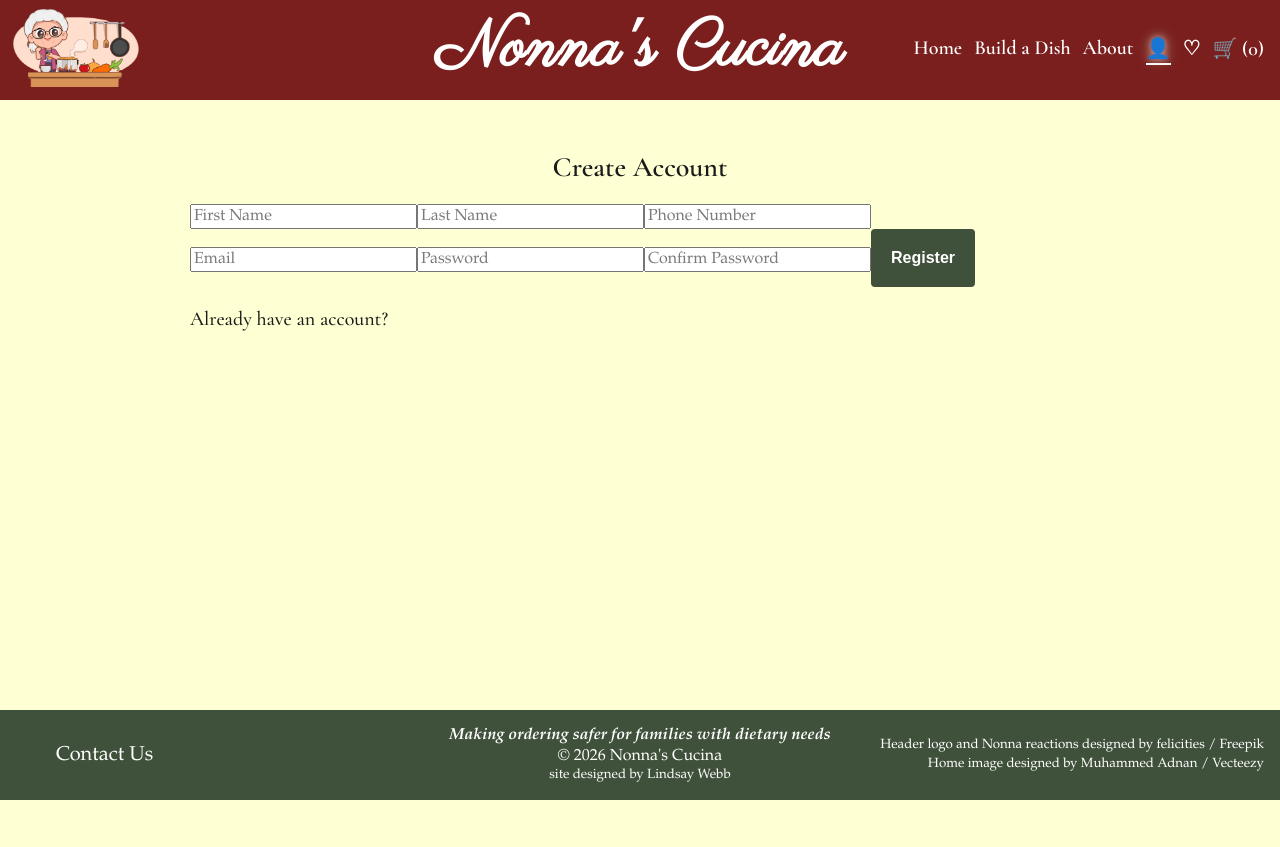
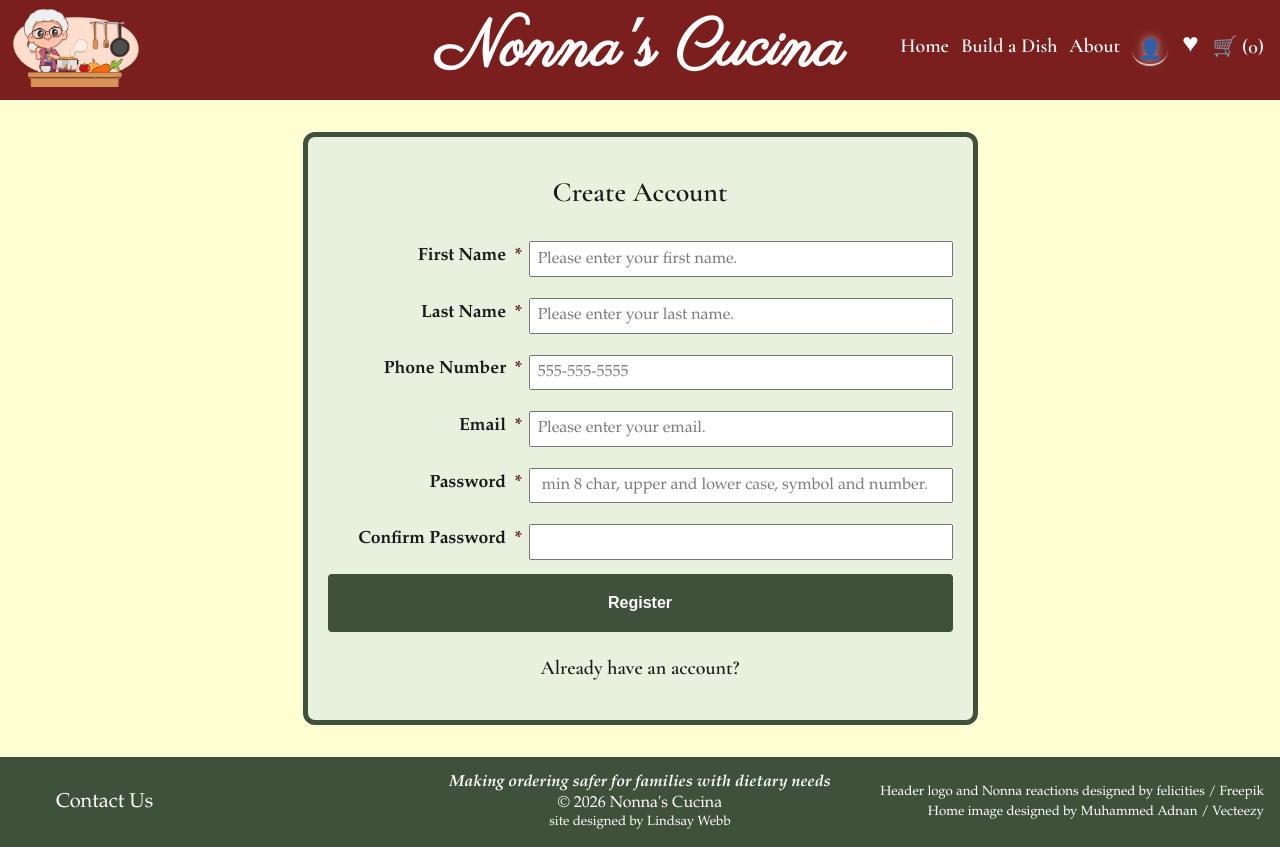
Before and after one commit to lindsayowow/nonnas-cucina-backend, a React (Vite) app in the folder nonna-frontend/: page /auth in a window 1280 px wide. Both pictures are taken after a click on the element "Create an account". Before the commit the page ends 800 px from the top, so only its background shows below. Built offline with nearby package versions, Linux system fonts and the light colour scheme.

Commit message:
updated edit profile, styling on forms and header.

```diff
--- a/nonna-frontend/src/components/Profile.jsx
+++ b/nonna-frontend/src/components/Profile.jsx
@@ -1,11 +1,17 @@
 import { useState, useEffect } from "react";
-import { Link } from "react-router-dom";
 import AuthButton from "./buttons/AuthButton";
-import "../styles/profile.css";   // ⭐ new stylesheet
+import "../styles/profile.css";
 
-export default function Profile({ token, setToken }) {
+export default function Profile({ token, editing, setEditing }) {
   const [user, setUser] = useState(null);
-  const [editing, setEditing] = useState(false);
+  const [form, setForm] = useState({
+    firstName: "",
+    lastName: "",
+    email: "",
+    phoneNumber: ""
+  });
+  const [saving, setSaving] = useState(false);
+  const [error, setError] = useState(null);
 
   function getUserIdFromToken(token) {
     try {
@@ -34,6 +40,12 @@ export default function Profile({ token, setToken }) {
         if (response.ok) {
           const data = await response.json();
           setUser(data);
+          setForm({
+            firstName: data.firstName ?? "",
+            lastName: data.lastName ?? "",
+            email: data.email ?? "",
+            phoneNumber: data.phoneNumber ?? ""
+          });
         } else {
           console.error("Failed to fetch user");
         }
@@ -47,9 +59,57 @@ export default function Profile({ token, setToken }) {
     }
   }, [userId, token]);
 
-  function logout() {
-    localStorage.removeItem("token");
-    setToken(null);
+  function handleChange(e) {
+    const { name, value } = e.target;
+    setForm(prev => ({ ...prev, [name]: value }));
+  }
+
+  function handleCancel() {
+    if (user) {
+      setForm({
+        firstName: user.firstName ?? "",
+        lastName: user.lastName ?? "",
+        email: user.email ?? "",
+        phoneNumber: user.phoneNumber ?? ""
+      });
+    }
+    setError(null);
+    setEditing(false);
+  }
+
+  async function handleSubmit(e) {
+    e.preventDefault();
+    setSaving(true);
+    setError(null);
+
+    try {
+      const response = await fetch(
+        `http://localhost:8080/users/profile/${userId}`,
+        {
+          method: "PUT",
+          headers: {
+            "Content-Type": "application/json",
+            Authorization: `Bearer ${token}`,
+          },
+          body: JSON.stringify(form)
+        }
+      );
+
+      if (!response.ok) {
+        setError("Failed to update profile.");
+        setSaving(false);
+        return;
+      }
+
+      const updated = await response.json();
+      setUser(updated);
+      setEditing(false);
+    } catch (err) {
+      console.error("Error updating profile", err);
+      setError("Error updating profile.");
+    } finally {
+      setSaving(false);
+    }
   }
 
   if (!user) {
@@ -78,13 +138,62 @@ export default function Profile({ token, setToken }) {
       )}
 
       {editing && (
-        <div className="profile-content">
-          <p>Edit mode coming soon…</p>
+        <form className="profile-content" onSubmit={handleSubmit}>
+          <label>
+            First Name
+            <input
+              type="text"
+              name="firstName"
+              value={form.firstName}
+              onChange={handleChange}
+              required
+            />
+          </label>
 
-          <AuthButton onClick={() => setEditing(false)}>
-            Cancel
-          </AuthButton>
-        </div>
+          <label>
+            Last Name
+            <input
+              type="text"
+              name="lastName"
+              value={form.lastName}
+              onChange={handleChange}
+              required
+            />
+          </label>
+
+          <label>
+            Email
+            <input
+              type="email"
+              name="email"
+              value={form.email}
+              onChange={handleChange}
+              required
+            />
+          </label>
+
+          <label>
+            Phone Number
+            <input
+              type="tel"
+              name="phoneNumber"
+              value={form.phoneNumber}
+              onChange={handleChange}
+            />
+          </label>
+
+          {error && <p className="profile-error">{error}</p>}
+
+          <div className="profile-actions">
+            <AuthButton type="submit" disabled={saving}>
+              {saving ? "Saving..." : "Save"}
+            </AuthButton>
+
+            <AuthButton type="button" onClick={handleCancel}>
+              Cancel
+            </AuthButton>
+          </div>
+        </form>
       )}
     </div>
   );
--- a/nonna-frontend/src/components/forms/LoginForm.jsx
+++ b/nonna-frontend/src/components/forms/LoginForm.jsx
@@ -1,5 +1,6 @@
 import { useState } from "react";
 import AuthButton from "../buttons/AuthButton";
+import "../../styles/form.css";
 
 export default function LoginForm({ setToken, switchToRegister }) {
   const [email, setEmail] = useState("");
@@ -26,7 +27,7 @@ export default function LoginForm({ setToken, switchToRegister }) {
     }
 
     if (response.ok && data.token) {
-            setToken(data.token);   // sends token → Auth.jsx → App.jsx
+      setToken(data.token);
     } else {
       alert(data.error || "Invalid login.");
     }
@@ -36,21 +37,23 @@ export default function LoginForm({ setToken, switchToRegister }) {
     email.trim().length === 0 || password.trim().length === 0;
 
   return (
-        <div className="login-form">
+    <div className="card auth-card">
+      <form className="form-container" onSubmit={handleLogin}>
         <h2>Login</h2>
 
-            <form onSubmit={handleLogin}>
+        <label htmlFor="email">Email</label>
         <input
+          id="email"
           type="email"
-                    placeholder="Email"
           value={email}
           required
           onChange={e => setEmail(e.target.value)}
         />
 
+        <label htmlFor="password">Password</label>
         <input
+          id="password"
           type="password"
-                    placeholder="Password"
           value={password}
           required
           onChange={e => setPassword(e.target.value)}
@@ -63,11 +66,11 @@ export default function LoginForm({ setToken, switchToRegister }) {
         >
           Login
         </AuthButton>
-            </form>
 
         <p onClick={switchToRegister} className="switch-link">
           Create an account
         </p>
+      </form>
     </div>
   );
 }
--- a/nonna-frontend/src/components/forms/RegisterForm.jsx
+++ b/nonna-frontend/src/components/forms/RegisterForm.jsx
@@ -1,5 +1,6 @@
 import { useState } from "react";
 import AuthButton from "../../components/buttons/AuthButton";
+import "../../styles/form.css";
 
 export default function RegisterForm({ switchToLogin }) {
   const [formData, setFormData] = useState({
@@ -11,12 +12,22 @@ export default function RegisterForm({ switchToLogin }) {
     confirmPassword: ""
   });
 
-  // Email validation
+  function formatPhoneNumber(value) {
+    const digits = value.replace(/\D/g, "").slice(0, 10);
+    if (digits.length <= 3) return digits;
+    if (digits.length <= 6) return `${digits.slice(0, 3)}-${digits.slice(3)}`;
+    return `${digits.slice(0, 3)}-${digits.slice(3, 6)}-${digits.slice(6)}`;
+  }
+
+  function handleChange(e) {
+    let { name, value } = e.target;
+    if (name === "phoneNumber") value = formatPhoneNumber(value);
+    setFormData({ ...formData, [name]: value });
+  }
+
   const validEmail = /\S+@\S+\.\S+/.test(formData.email.trim());
-  const emailHasError =
-    formData.email.trim().length > 0 && !validEmail;
+  const emailHasError = formData.email.trim().length > 0 && !validEmail;
 
-  // Password complexity checks
   const hasUppercase = /[A-Z]/.test(formData.password);
   const hasLowercase = /[a-z]/.test(formData.password);
   const hasNumber = /[0-9]/.test(formData.password);
@@ -24,38 +35,39 @@ export default function RegisterForm({ switchToLogin }) {
   const hasMinLength = formData.password.length >= 8;
 
   const passwordIsValid =
-    hasUppercase &&
-    hasLowercase &&
-    hasNumber &&
-    hasSymbol &&
-    hasMinLength;
+    hasUppercase && hasLowercase && hasNumber && hasSymbol && hasMinLength;
 
-  // Password match check
   const passwordsMatch =
     formData.password.trim().length > 0 &&
     formData.password === formData.confirmPassword;
 
-  // Disable submit until everything is valid
+  // NEW VALIDATION
+  const firstNameValid = formData.firstName.trim().length >= 2;
+  const lastNameValid = formData.lastName.trim().length >= 2;
+
   const isIncomplete =
-    formData.firstName.trim().length === 0 ||
-    formData.lastName.trim().length === 0 ||
-    formData.phoneNumber.trim().length === 0 ||
-    formData.email.trim().length === 0 ||
-    formData.password.trim().length === 0 ||
-    formData.confirmPassword.trim().length === 0 ||
+    !firstNameValid ||
+    !lastNameValid ||
+    !formData.phoneNumber.trim() ||
+    !formData.email.trim() ||
+    !formData.password.trim() ||
+    !formData.confirmPassword.trim() ||
     !validEmail ||
     !passwordIsValid ||
     !passwordsMatch;
 
-  function handleChange(e) {
-    setFormData({
-      ...formData,
-      [e.target.name]: e.target.value
-    });
+  async function handleRegister(e) {
+    e.preventDefault();
+
+    if (!firstNameValid) {
+      alert("First name must be at least 2 characters.");
+      return;
     }
 
-  async function handleRegister(e) {
-    e.preventDefault();
+    if (!lastNameValid) {
+      alert("Last name must be at least 2 characters.");
+      return;
+    }
 
     if (!validEmail) {
       alert("Please enter a valid email.");
@@ -63,9 +75,7 @@ export default function RegisterForm({ switchToLogin }) {
     }
 
     if (!passwordIsValid) {
-      alert(
-        "Password must be at least 8 characters and include uppercase, lowercase, number, and symbol."
-      );
+      alert("Password must meet complexity requirements.");
       return;
     }
 
@@ -74,7 +84,6 @@ export default function RegisterForm({ switchToLogin }) {
       return;
     }
 
-    // Backend expects full DTO fields
     const payload = {
       email: formData.email,
       firstName: formData.firstName,
@@ -98,72 +107,96 @@ export default function RegisterForm({ switchToLogin }) {
   }
 
   return (
-    <div className="register-form">
+    <div className="card register-card">
+      <form className="register-form-container" onSubmit={handleRegister}>
         <h2>Create Account</h2>
 
-      <form onSubmit={handleRegister}>
-
-        {/* First Name */}
+        <div className="register-form-row">
+          <label htmlFor="firstName">
+            First Name <span className="required-asterisk">*</span>
+          </label>
           <input
+            id="firstName"
             type="text"
             name="firstName"
-          placeholder="First Name"
             value={formData.firstName}
             onChange={handleChange}
+            placeholder="Please enter your first name."
             required
           />
+          {!firstNameValid && formData.firstName.length > 0 && (
+            <p className="inputError">First name must be at least 2 characters.</p>
+          )}
+        </div>
 
-        {/* Last Name */}
+        <div className="register-form-row">
+          <label htmlFor="lastName">
+            Last Name <span className="required-asterisk">*</span>
+          </label>
           <input
+            id="lastName"
             type="text"
             name="lastName"
-          placeholder="Last Name"
             value={formData.lastName}
             onChange={handleChange}
+            placeholder="Please enter your last name."
             required
           />
+          {!lastNameValid && formData.lastName.length > 0 && (
+            <p className="inputError">Last name must be at least 2 characters.</p>
+          )}
+        </div>
 
-        {/* Phone Number */}
+        <div className="register-form-row">
+          <label htmlFor="phoneNumber">
+            Phone Number <span className="required-asterisk">*</span>
+          </label>
           <input
+            id="phoneNumber"
             type="text"
             name="phoneNumber"
-          placeholder="Phone Number"
             value={formData.phoneNumber}
             onChange={handleChange}
             required
+            placeholder="555-555-5555"
           />
+        </div>
 
-        {/* Email */}
+        <div className="register-form-row">
+          <label htmlFor="email">
+            Email <span className="required-asterisk">*</span>
+          </label>
           <input
+            id="email"
             type="email"
             name="email"
-          placeholder="Email"
             value={formData.email}
             onChange={handleChange}
+            placeholder="Please enter your email."
             required
-          aria-required="true"
             aria-invalid={emailHasError}
-          aria-describedby={emailHasError ? "email-error" : undefined}
           />
+        </div>
 
         {emailHasError && (
-          <p id="email-error" className="inputError">
-            Please enter a valid email.
-          </p>
+          <p className="inputError">Please enter a valid email.</p>
         )}
 
-        {/* Password */}
+        <div className="register-form-row">
+          <label htmlFor="password">
+            Password <span className="required-asterisk">*</span>
+          </label>
           <input
+            id="password"
             type="password"
             name="password"
-          placeholder="Password"
             value={formData.password}
             onChange={handleChange}
+            placeholder=" min 8 char, upper and lower case, symbol and number."
             required
-          aria-invalid={!passwordIsValid && formData.password.length > 0}
           />
+        </div>
 
-        {/* Password complexity errors */}
         {!passwordIsValid && formData.password.length > 0 && (
           <ul className="inputError">
             {!hasUppercase && <li>Must include an uppercase letter</li>}
@@ -174,16 +207,19 @@ export default function RegisterForm({ switchToLogin }) {
           </ul>
         )}
 
-        {/* Confirm Password */}
+        <div className="register-form-row">
+          <label htmlFor="confirmPassword">
+            Confirm Password <span className="required-asterisk">*</span>
+          </label>
           <input
+            id="confirmPassword"
             type="password"
             name="confirmPassword"
-          placeholder="Confirm Password"
             value={formData.confirmPassword}
             onChange={handleChange}
             required
-          aria-invalid={!passwordsMatch && formData.confirmPassword.length > 0}
           />
+        </div>
 
         {!passwordsMatch && formData.confirmPassword.length > 0 && (
           <p className="inputError">Passwords do not match.</p>
@@ -196,11 +232,11 @@ export default function RegisterForm({ switchToLogin }) {
         >
           Register
         </AuthButton>
-      </form>
 
         <p onClick={switchToLogin} className="switch-link">
           Already have an account?
         </p>
+      </form>
     </div>
   );
 }
--- a/nonna-frontend/src/components/template/Header.jsx
+++ b/nonna-frontend/src/components/template/Header.jsx
@@ -1,4 +1,4 @@
-import React, { useState } from 'react';
+import React, { useState, useEffect } from 'react';
 import { NavLink } from 'react-router-dom';
 import '../../styles/header.css';
 import nonnasLogo from '../../assets/Nonnas_Logo.png';
@@ -9,6 +9,21 @@ import { DishBuilderContext } from "../../context/DishBuilderContextObject";
 export default function Header() {
   const { yourOrder } = useDishBuilderContext();
   const [open, setOpen] = useState(false);
+  const [isLoggedIn, setIsLoggedIn] = useState(!!localStorage.getItem("token"));
+
+  useEffect(() => {
+    const syncLoginState = () => setIsLoggedIn(!!localStorage.getItem("token"));
+
+    // fires on changes from other tabs
+    window.addEventListener("storage", syncLoginState);
+    // fires on changes from this tab (dispatched in Auth.jsx / SideBarNav.jsx)
+    window.addEventListener("authchange", syncLoginState);
+
+    return () => {
+      window.removeEventListener("storage", syncLoginState);
+      window.removeEventListener("authchange", syncLoginState);
+    };
+  }, []);
 
   return (
     // semantic header
@@ -47,9 +62,19 @@ export default function Header() {
         <NavLink to="/" onClick={() => setOpen(false)}>Home</NavLink>
         <NavLink to="/buildadish" onClick={() => setOpen(false)}>Build a Dish</NavLink>
         <NavLink to="/about" onClick={() => setOpen(false)}>About</NavLink>
-        {/* <NavLink to="/profile" onClick={() => setOpen(false)}>👤︎</NavLink> */}
-        <NavLink to="/auth" onClick={() => setOpen(false)}>👤︎</NavLink>
-        <NavLink to="/favorites" onClick={() => setOpen(false)}>♡</NavLink>
+        <NavLink
+          to="/auth"
+          onClick={() => setOpen(false)}
+          className={({ isActive }) =>
+            `profile-icon ${isLoggedIn ? "logged-in" : "logged-out"} ${isActive ? "active" : ""}`
+          }
+          aria-label={isLoggedIn ? "My Account (logged in)" : "Log in or register"}
+        >
+          👤︎
+        </NavLink>
+        <NavLink to="/favorites" onClick={() => setOpen(false)} aria-label="Favorites">
+          <span aria-hidden="true" className="fav-icon">♥</span>
+        </NavLink>
 
         <NavLink
           to="/cart"
--- a/nonna-frontend/src/components/template/SideBarNav.jsx
+++ b/nonna-frontend/src/components/template/SideBarNav.jsx
@@ -1,13 +1,14 @@
 import React from "react";
 import { NavLink, useLocation } from "react-router-dom";
 
-export default function SideBarNav({ setToken }) {
+export default function SideBarNav({ setToken, onEditProfile }) {
   const location = useLocation();
   const onProfilePage = location.pathname === "/auth";
 
   function logout() {
     localStorage.removeItem("token");
     setToken(null);
+    window.dispatchEvent(new Event("authchange"));
   }
 
   return (
@@ -27,7 +28,7 @@ export default function SideBarNav({ setToken }) {
 
         {onProfilePage && (
           <li>
-            <button className="link-button">
+            <button className="link-button" onClick={onEditProfile}>
               Edit Profile
             </button>
           </li>
--- a/nonna-frontend/src/pages/Favorites.jsx
+++ b/nonna-frontend/src/pages/Favorites.jsx
@@ -90,7 +90,7 @@ export default function Favorites({ token }) {
   return (
     <main className="favorites-layout" aria-label="Favorites page">
 
-      {/* ⭐ ALWAYS RENDER SIDEBAR — mobile + desktop */}
+      {/* Always render sidebar - mobile + desktop */}
       <div className="section-0" role="region" aria-label="Side navigation bar">
         <div className="navbar-container">
           <SideNavBar />
@@ -122,7 +122,7 @@ export default function Favorites({ token }) {
                   </span>
 
                   <FavoriteButton
-                    orderId={dish.orderId}
+                    orderId={0}
                     dish={dish}
                     toggleFavorite={toggleFavorite}
                   />
--- a/nonna-frontend/src/styles/auth.css
+++ b/nonna-frontend/src/styles/auth.css
@@ -1,4 +1,6 @@
-/* Center the auth view like the about page */
+/* ================================
+   AUTH CONTAINER (LOGIN / REGISTER)
+   ================================ */
 .auth-container {
   max-width: 900px;
   margin: 0 auto;
@@ -21,7 +23,9 @@
   border: 0;
 }
 
-/* Logged-in layout: sidebar left, content right */
+/* ================================
+   LOGGED-IN LAYOUT (SIDEBAR + PROFILE)
+   ================================ */
 .auth-layout {
   display: grid;
   grid-template-columns: 250px 1fr;
@@ -31,7 +35,6 @@
   padding: 2rem;
 }
 
-/* ⭐ LEFT COLUMN (SIDEBAR) BACKGROUND */
 .auth-layout > nav.sidebar-nav {
   background-color: var(--olive-mid);
   padding: 1.5rem;
@@ -61,20 +64,17 @@
   cursor: pointer;
 }
 
-/* Hover state */
 .sidebar-navigation a:hover,
 .sidebar-navigation .link-button:hover {
   color: var(--sage-lighter);
   text-decoration: underline;
 }
 
-/* Active link */
 .active-link {
   color: var(--surface-white);
   text-decoration: underline;
 }
 
-/* Make button look like a link */
 .link-button {
   background: none;
   border: none;
@@ -84,18 +84,90 @@
   cursor: pointer;
 }
 
-/* ============================
-   MOBILE — STACK + REMOVE STICKY
-   ============================ */
+/* ================================
+   MOBILE — STACK SIDEBAR
+   ================================ */
 @media (max-width: 700px) {
   .auth-layout {
-    grid-template-columns: 1fr;   /* stack sidebar above profile */
+    grid-template-columns: 1fr;
     padding: 1rem;
   }
 
   .auth-layout > nav.sidebar-nav {
-    position: static;             /* remove sticky */
+    position: static;
     width: 100%;
     margin-bottom: 1rem;
   }
 }
+
+/* ================================
+   LOGIN FORM CARD (UNCHANGED)
+   ================================ */
+.auth-card {
+  width: 100%;
+  max-width: 600px;
+  margin: 0 auto;
+  padding: var(--space-m);
+  background-color: var(--color-card-bg);
+  border: 5px solid var(--color-card-border);
+  border-radius: 12px;
+  box-sizing: border-box;
+}
+
+/* Switch link */
+.switch-link {
+  text-align: center;
+  margin-top: 1rem;
+  font-weight: 600;
+  cursor: pointer;
+}
+
+/* ================================
+   REGISTER FORM — WIDER CARD
+   ================================ */
+.register-card {
+  width: 75%;
+  margin-left: 12.5%;
+  margin-right: 12.5%;
+  padding: var(--space-l);
+  background-color: var(--color-card-bg);
+  border: 5px solid var(--color-card-border);
+  border-radius: 12px;
+  box-sizing: border-box;
+}
+
+/* ================================
+   REGISTER FORM — HORIZONTAL LAYOUT
+   ================================ */
+.register-form-container {
+  display: flex;
+  flex-direction: column;
+  gap: 0.5rem;
+}
+
+.register-form-row {
+  display: flex;
+  align-items: center;
+  justify-content: space-between;
+  width: 100%;
+  margin: 0.4rem 0;
+}
+
+.register-form-row label {
+  width: 30%;
+  text-align: right;
+  font-weight: 600;
+}
+
+.register-form-row input {
+  width: 65%;
+  padding: 0.4rem;
+  font-size: 1rem;
+}
+
+/* Required field asterisk */
+.required-asterisk {
+  color: var(--brand-maroon-dark);
+  margin-left: 4px;
+  font-weight: 700;
+}
--- a/nonna-frontend/src/styles/header.css
+++ b/nonna-frontend/src/styles/header.css
@@ -72,6 +72,29 @@ a:hover {
     drop-shadow(0 0 6px rgba(210, 235, 190, 0.25));
 }
 
+/* profile icon login/logout states */
+.profile-icon {
+  display: inline-flex;
+  align-items: center;
+  justify-content: center;
+  border-radius: 50%;
+  padding: 0.15rem 0.35rem;
+  transition: color 0.2s ease, text-shadow 0.2s ease, box-shadow 0.2s ease;
+}
+
+.profile-icon.logged-out {
+  color: var(--color-text-inverse);
+  opacity: 0.75;
+}
+
+.profile-icon.logged-in {
+  color: var(--surface-yellow);
+  text-shadow:
+    0 0 6px rgba(255, 215, 0, 0.6),
+    0 0 12px rgba(255, 215, 0, 0.4);
+  box-shadow: 0 0 0 2px rgba(255, 215, 0, 0.6);
+}
+
 .hamburger {
   display: none;
   background: none;
@@ -136,3 +159,7 @@ a:hover {
     font-size: 2.25rem;
   }
 }
+
+.fav-icon {
+  color: #ffffff;
+}
```
Also changed, not shown: nonna-frontend/src/hooks/useFavoriteToggle.js (+19 -22 lines), nonna-frontend/src/pages/Auth.jsx (+15 -3 lines), nonna-frontend/src/styles/form.css (+13 -0 lines). Lines whose indentation alone changed are shown as unchanged.
